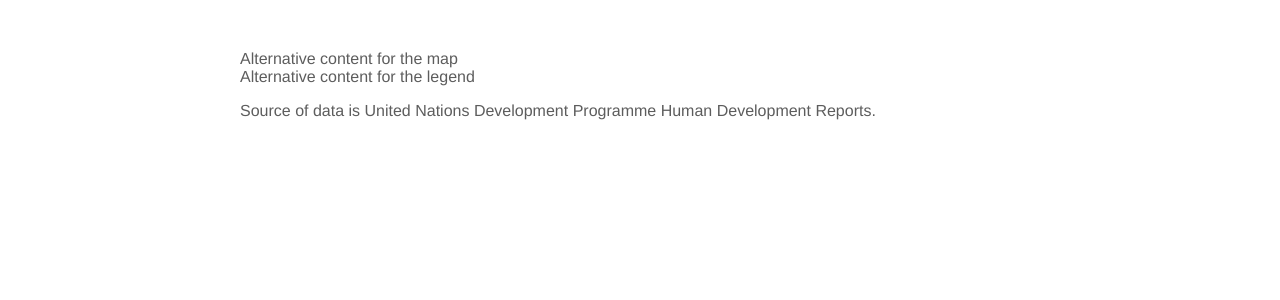
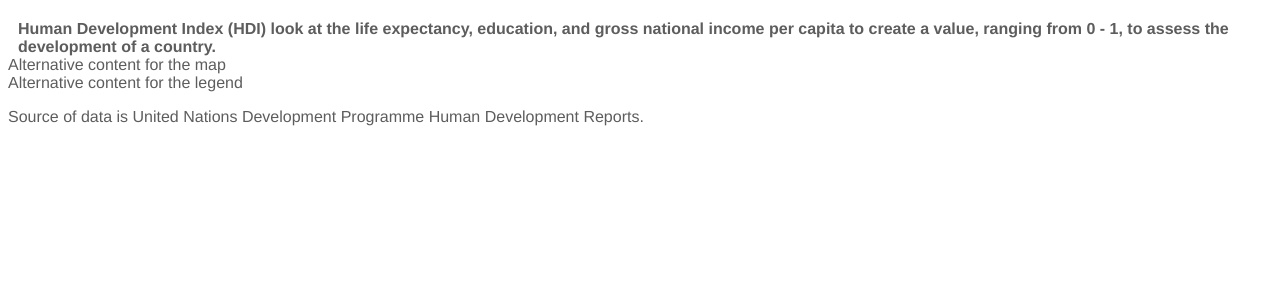
Before and after one commit to menahassan/interactive_map, a Django app: page /hdiMap in a window 1280 px wide. Shown: the top 300 px of the page. Run offline with Django 3.2, Linux system fonts and the light colour scheme; parts of the project's set-up code (start-up, migrations or seed data) failed here and were passed over; some libraries are stand-ins or nearby versions.

Commit message:
Added definition of HDI and increase size of map

```diff
--- a/map/templates/map/hdiMap.html
+++ b/map/templates/map/hdiMap.html
@@ -11,9 +11,18 @@
             }
 
             h1 {
-            font-size: 30px;
+/*                font-size: 30px;*/
                 margin: auto;
-            margin-top: 50px;
+                margin-top: 20px;
+                margin-right: 10px;
+                margin-left: 10px;
+            }
+
+            h4 {
+                margin: auto;
+                margin-top: 10px;
+                margin-right: 10px;
+                margin-left: 10px;
             }
 
             .container {
@@ -59,11 +68,12 @@
             $(function () {
                 var list = {}
                 for(let k in hdiLst){
+                    var hdiVal = hdiLst[k][1] === ".." ? "No Data" : hdiLst[k][1];
                     list[k] = {
                         "value": hdiLst[k][1],
                         "href": "#",
                         "tooltip": {
-                        "content": "<span style=\"font-weight:bold;\">"+ hdiLst[k][0] +"<\/span><br \/>HDI : " + hdiLst[k][1]
+                            "content": "<span style=\"font-weight:bold;\">"+ hdiLst[k][0] +"<\/span><br \/>HDI : " + hdiVal
                         }
                     }
                 }
@@ -77,11 +87,14 @@
                                 stroke: "#fff",
                                 "stroke-width": 1
                             }
-                    }
+                        },
+                        width: 1200,
+                        height: 1100
                     },
                     legend: {
                         area: {
                             title: "Countries Human Development Index",
+                            mode: 'horizontal',
                             slices: [
                                 {
                                     max: 0.2,
@@ -137,11 +150,12 @@
                     var updatedOptions = {'areas': {}};
                     for(let k in hdiLst){
                         // Update the area
+                        var hdiVal = hdiLst[k][counter + 1] === ".." ? "No Data" : hdiLst[k][counter + 1];
                         updatedOptions.areas[k] = {
                             "value": hdiLst[k][counter + 1],
                             "href": "#",
                             "tooltip": {
-                            "content": "<span style=\"font-weight:bold;\">"+ hdiLst[k][0] +"<\/span><br \/>HDI : " + hdiLst[k][counter + 1]
+                                "content": "<span style=\"font-weight:bold;\">"+ hdiLst[k][0] +"<\/span><br \/>HDI : " + hdiVal
                             }
                         }
                     }
@@ -160,24 +174,23 @@
     </head>
 
     <body>
-
-<div class="container">
-
         <h1 id="year"></h1>
-
+        <h4>Human Development Index (HDI) look at the life expectancy, education, and gross
+            national income per capita to create a value, ranging from 0 - 1, to assess the
+            development of a country.</h4>
+        <div>
             <div class="mapcontainer">
+                <div>
                     <div class="map">
                         <span>Alternative content for the map</span>
                     </div>
+                </div>
+
                 <div class="areaLegend">
                     <span>Alternative content for the legend</span>
                 </div>
             </div>
+        </div>
         <p>Source of data is United Nations Development Programme Human Development Reports.</p>
-</div>
-
-</div>
-
-
     </body>
 </html>
```
Lines whose indentation alone changed are shown as unchanged.
